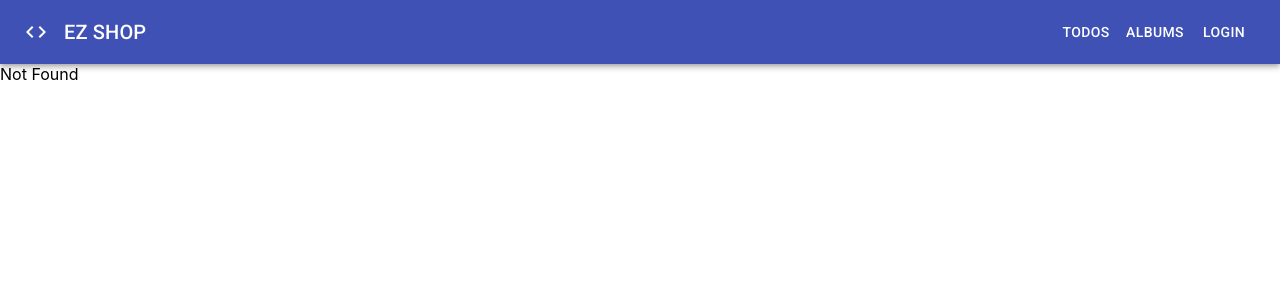
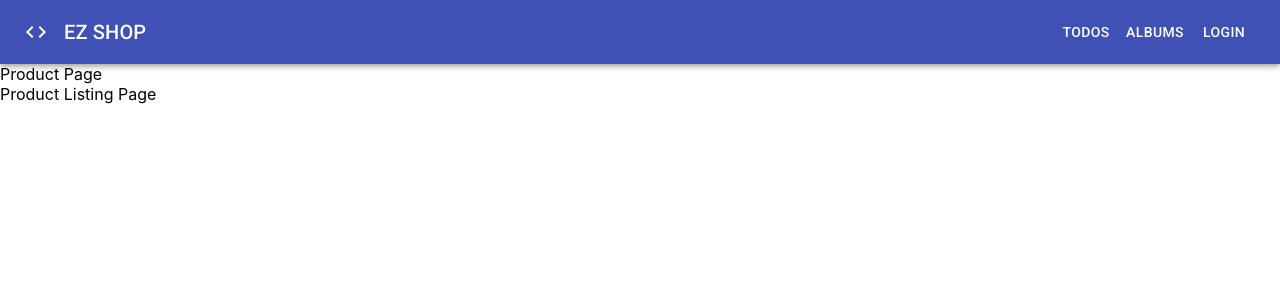
Before and after one commit to nguyenit67/React-Ecommerce_NovaShop, a React (Create React App) app: page /products in a window 1280 px wide. Before the commit this address had no page. Shown: the top 300 px of the page. Built offline with nearby package versions, Linux system fonts and the light colour scheme.

Commit message:
structuring product feature

```diff
--- a/src/App.js
+++ b/src/App.js
@@ -1,4 +1,5 @@
 import Header from 'components/Header';
+import ProductFeature from 'features/Product';
 import { Redirect, Route, Switch } from 'react-router-dom';
 import './App.css';
 import NotFound from './components/NotFound';
@@ -36,6 +37,7 @@ function App() {
         <Route path="/" component={CounterFeature} exact />
         <Route path="/todos" component={TodoFeature} />
         <Route path="/albums" component={AlbumFeature} />
+        <Route path="/products" component={ProductFeature} />
 
         <Route component={NotFound} />
       </Switch>
--- a/src/features/Album/index.jsx
+++ b/src/features/Album/index.jsx
@@ -1,5 +1,4 @@
 import React from 'react';
-import PropTypes from 'prop-types';
 import AlbumList from './components/AlbumList';
 
 AlbumFeature.propTypes = {};
--- /dev/null
+++ b/src/features/Product/index.jsx
@@ -0,0 +1,21 @@
+import ListPage from 'features/Product/pages/ListPage';
+import React from 'react';
+import { Switch } from 'react-router-dom';
+import { useRouteMatch } from 'react-router-dom';
+import { Route } from 'react-router-dom';
+
+function ProductFeature(props) {
+  const match = useRouteMatch();
+
+  return (
+    <div>
+      Product Page
+      <Switch>
+        <Route path={match.path} exact component={ListPage} />
+        {/* <Route path={match.path} component={ProductFeature} /> */}
+      </Switch>
+    </div>
+  );
+}
+
+export default ProductFeature;
--- /dev/null
+++ b/src/features/Product/pages/ListPage.jsx
@@ -0,0 +1,10 @@
+import React from 'react';
+import { useRouteMatch } from 'react-router-dom';
+
+function ListPage(props) {
+  const match = useRouteMatch();
+
+  return <div>Product Listing Page</div>;
+}
+
+export default ListPage;
```
Also changed, not shown: src/features/Product/pages/DetailPage.jsx (added).
